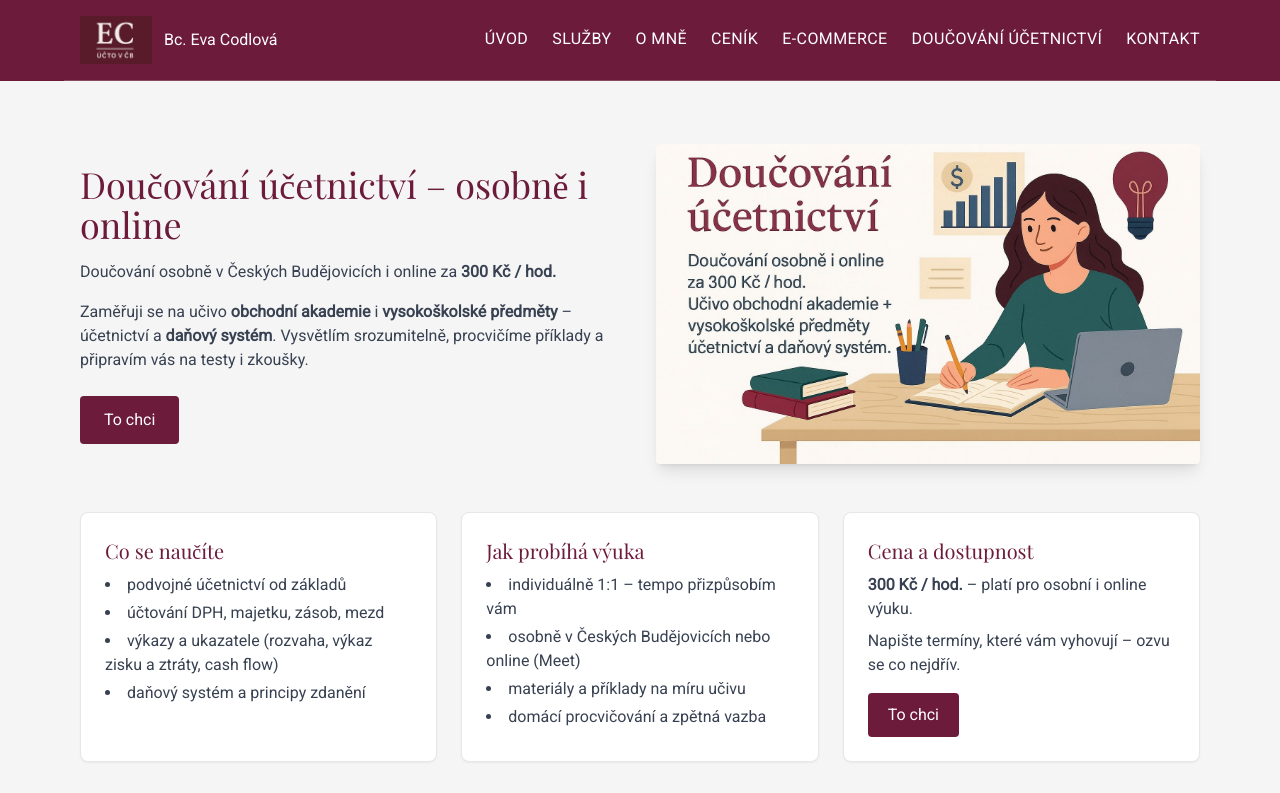
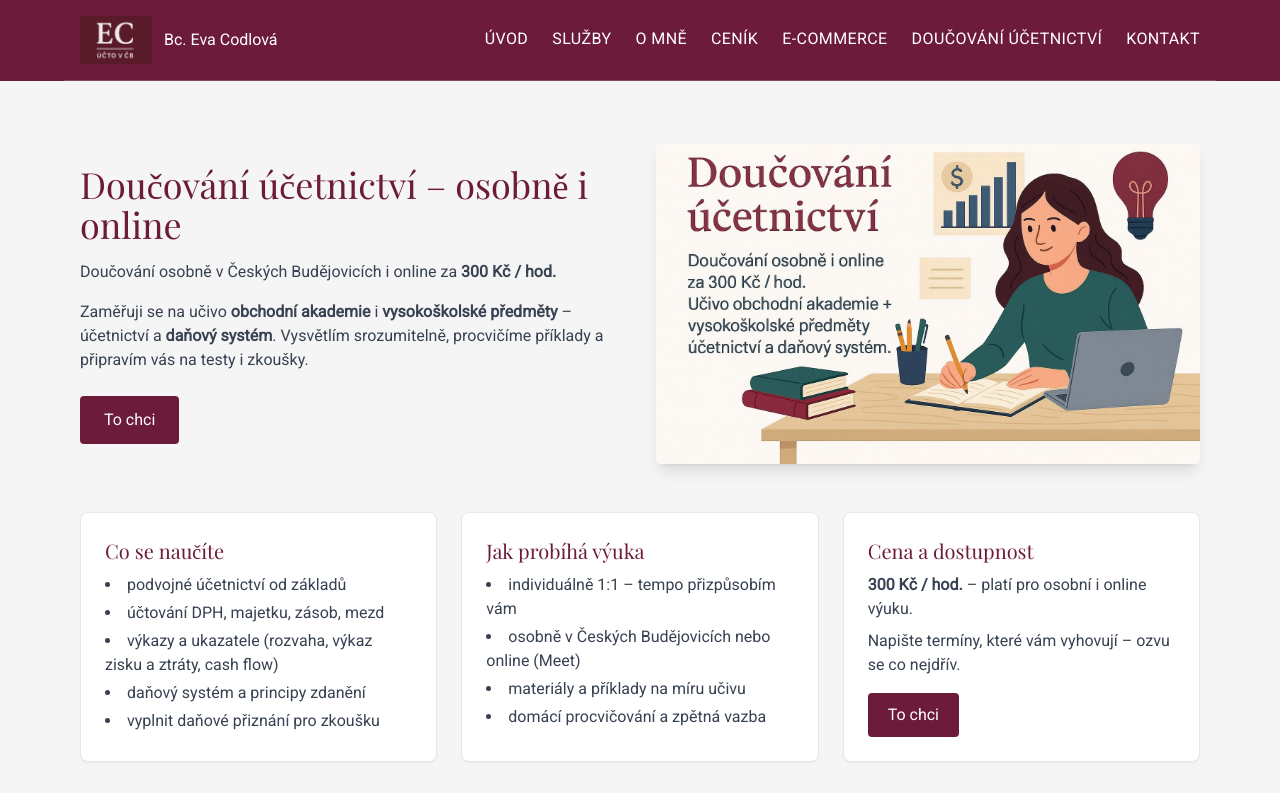
Before and after one commit to bbartonova/eva-codlova-web, a React (Vite) app: page /doucovani in a window 1280 px wide. Shown: the top 793 px of the page. Built offline with nearby package versions, Linux system fonts and the light colour scheme.

Commit message:
doplneni priznani

```diff
--- a/src/pages/Doucovani.jsx
+++ b/src/pages/Doucovani.jsx
@@ -206,6 +206,7 @@ export default function Doucovani() {
                   výkazy a ukazatele (rozvaha, výkaz zisku a ztráty, cash flow)
                 </li>
                 <li>daňový systém a principy zdanění</li>
+                <li>vyplnit daňové přiznání pro zkoušku</li>
               </ul>
             </div>
             <div className="bg-white border border-gray-200 rounded-lg p-6 shadow-sm">
```
